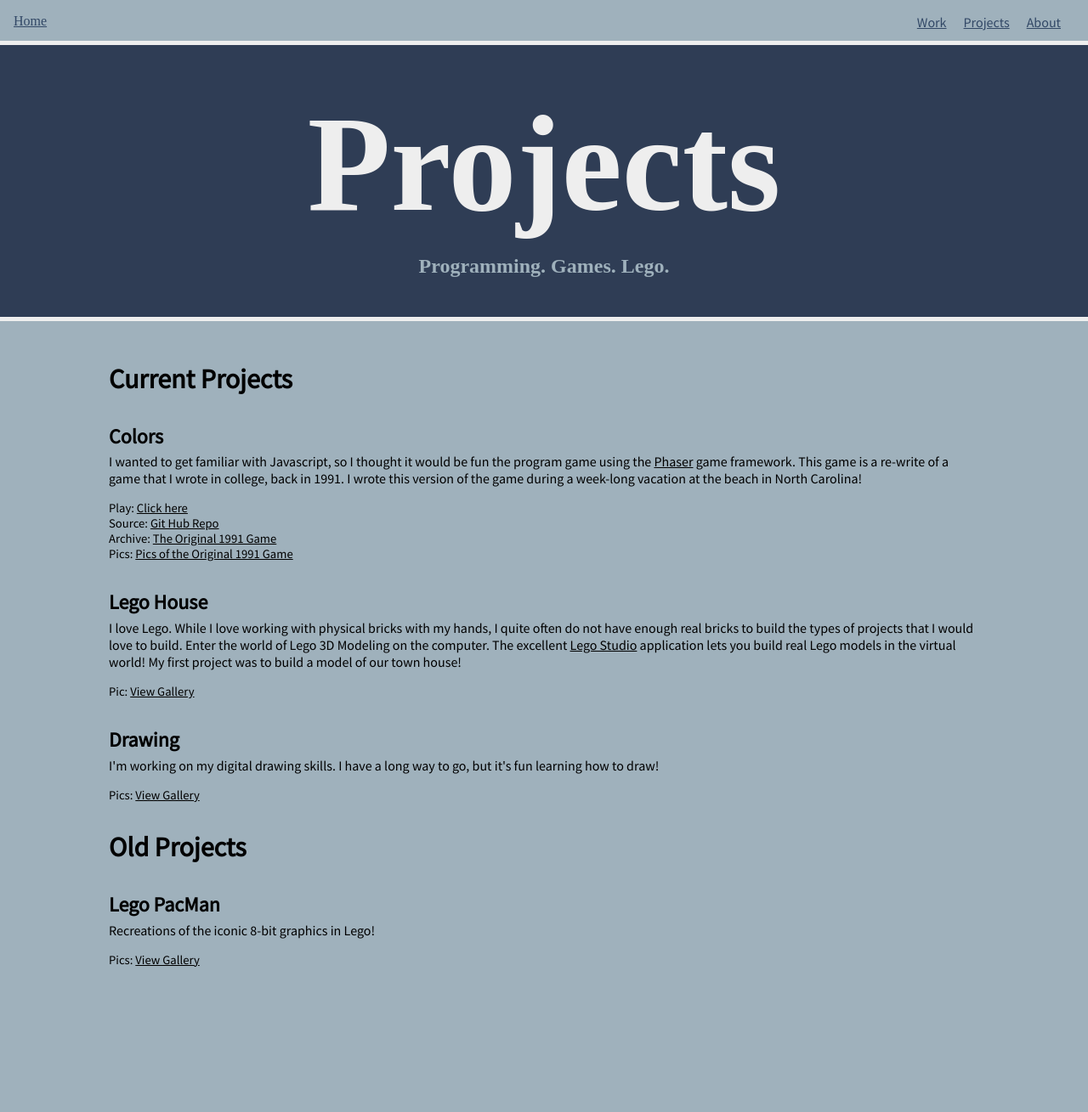
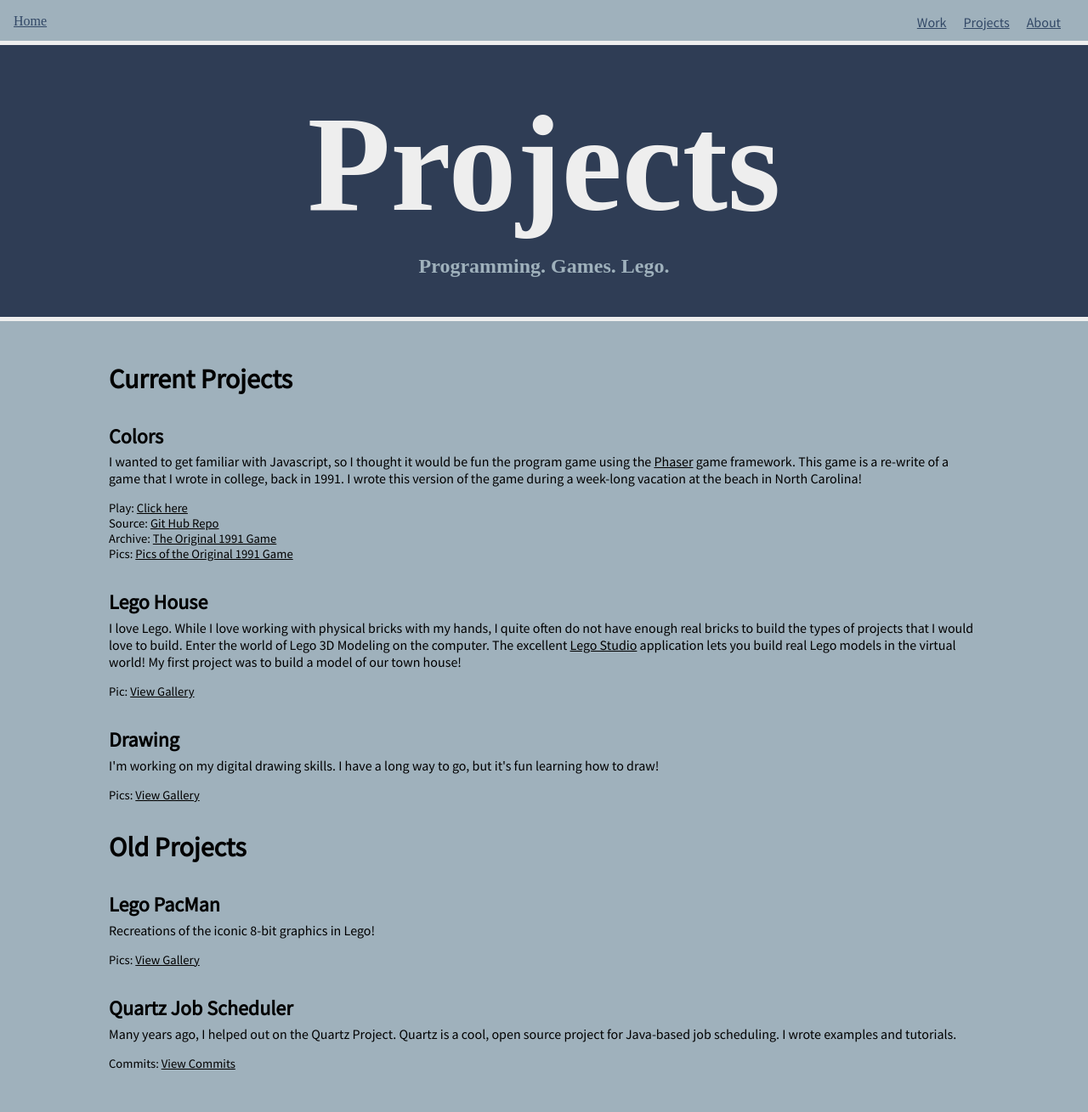
Before and after one commit to billkratzer/thekratzers-website-old, a Jekyll site: the page built from projects.html, in a window 1280 px wide. Shown: the whole page at 85% size. Built offline with Jekyll 4.4.1, drawn with Linux system fonts in a browser that asks for light colours; nearby versions of some CDN libraries; some web fonts are replaced; before the commit the page ends 1187 px from its top, so only the background shows below that.

Commit message:
Adding Quartz project.

```diff
--- a/projects.html
+++ b/projects.html
@@ -53,6 +53,16 @@ css_file: projects.css
                     Recreations of the iconic 8-bit graphics in Lego!
                 </div>
                 <div class="project_link">Pics: <a href="javascript:show_pac_man_gallery();">View Gallery</a></div>
+            </li>
+        </ul>
+        <ul>
+            <li>
+                <div class="project_title">Quartz Job Scheduler</div>
+                <div class="project_description">
+                    Many years ago, I helped out on the Quartz Project.  Quartz is a cool, open source project for Java-based job scheduling.
+                    I wrote examples and tutorials.
+                </div>
+                <div class="project_link">Commits: <a href="https://github.com/quartz-scheduler/quartz/search?utf8=%E2%9C%93&q=kratzer&type=" target="_blank">View Commits</a></div>
             </li>
         </ul>
     </div>
```
